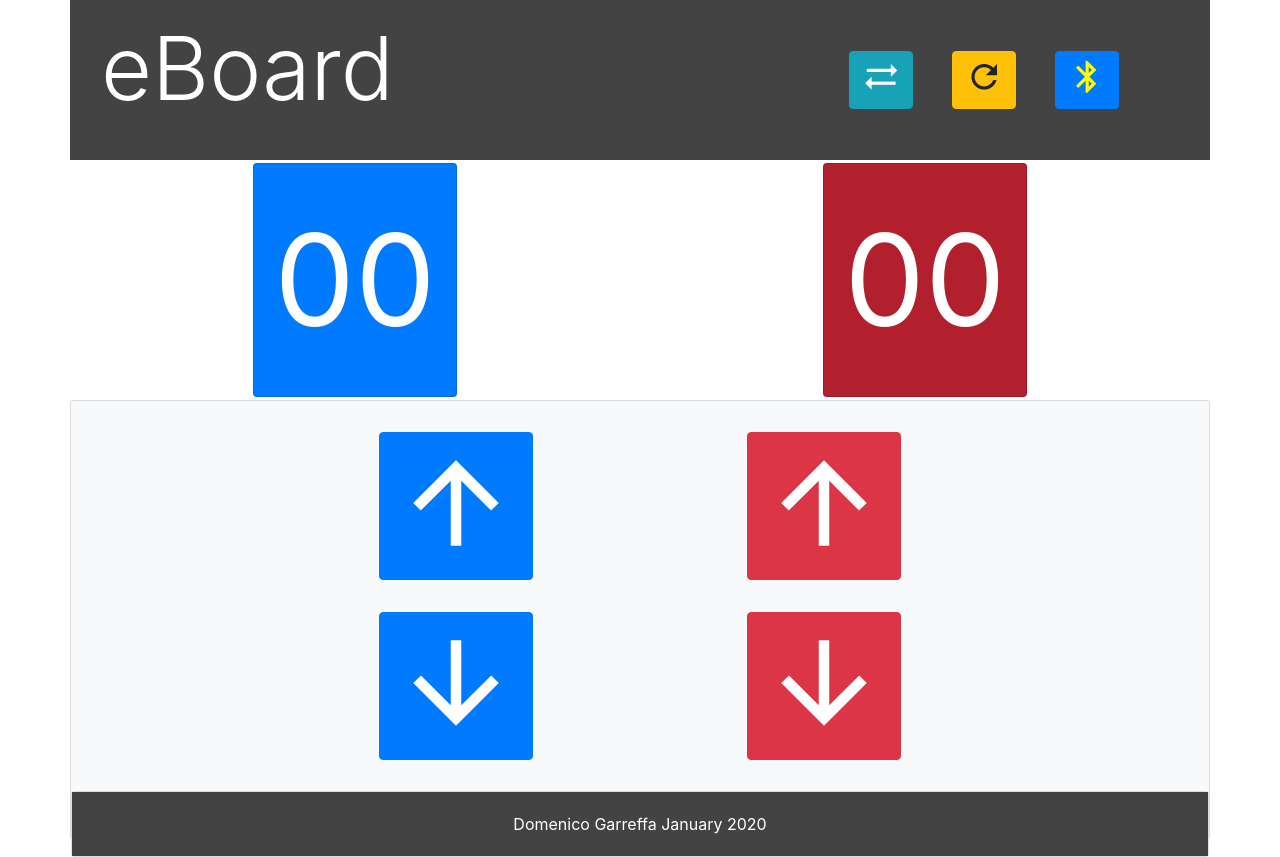
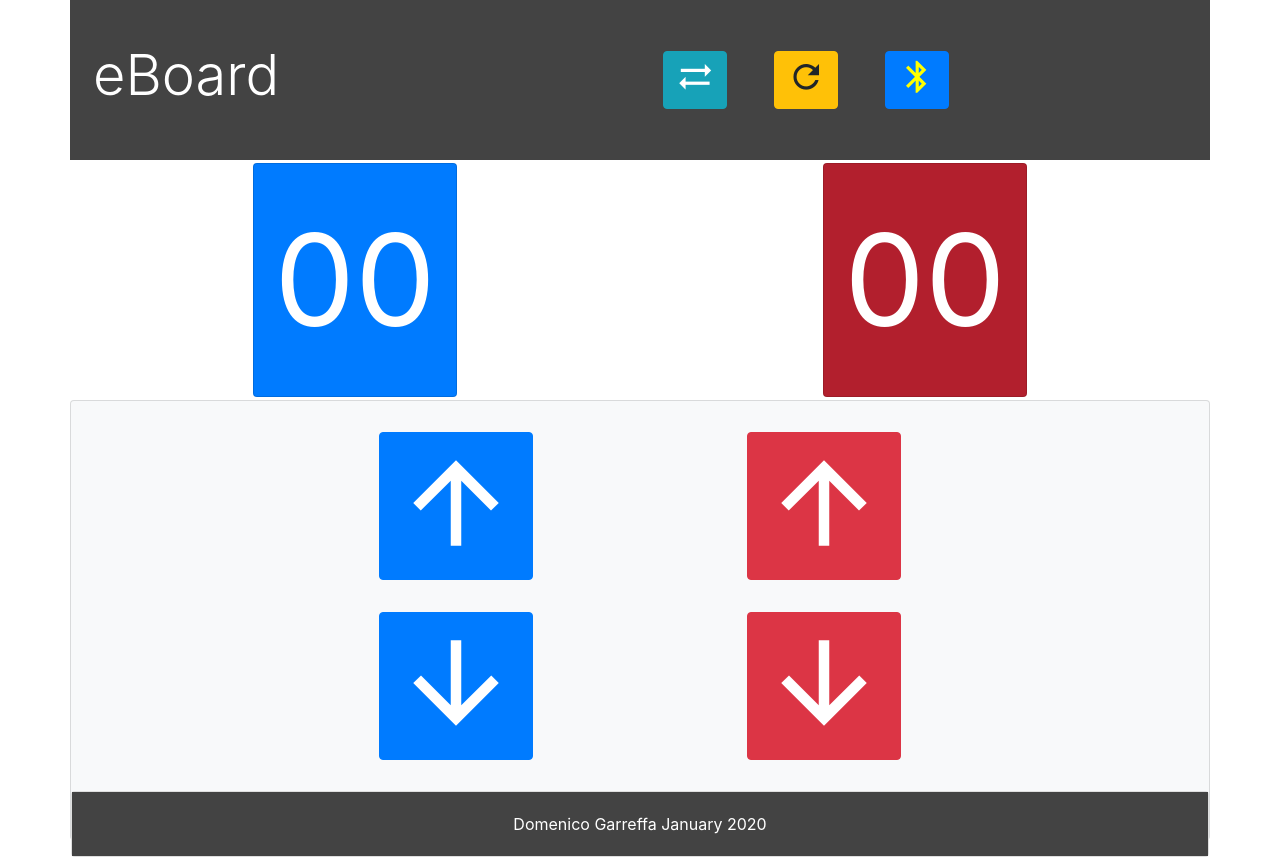
Before and after one commit to domgarr/eboard, an Angular app: page / in a window 1280 px wide. Built offline with nearby package versions, Linux system fonts and the light colour scheme.

Commit message:
adjusted title size and remove zooming

```diff
--- a/src/app/app.component.css
+++ b/src/app/app.component.css
@@ -9,6 +9,8 @@
     background-color: #434343;
 
 }
+
+
 
 .footer {
   height:10%;
@@ -32,8 +34,8 @@
 }
 
 .scaleButton {
-    font-size:10vh;
-    font-size:10vw;
+    font-size:20vh;
+    font-size:20vw;
 }
 
 .scale-icon-in-header {
@@ -55,7 +57,6 @@
 .score-text{
   font-size:10vh;
   font-size:10vw;
-
 }
 
 .blueScorePanel {
--- a/src/app/app.component.html
+++ b/src/app/app.component.html
@@ -2,18 +2,19 @@
 
 <div class="container main-wrapper">
     <div class ="row header">
-      <div class="col-8">
-        <h1 class="display-2 text-white ml-3 mt-3"> eBoard </h1>
+      <div class="col-6 d-flex align-self-center">
+        <h1 class="display-4 text-white ml-2"> eBoard </h1>
       </div>
-      <div class="col-1 m-1 d-flex align-self-center" > <button id="swappedButton" type="button" class="btn btn-info" (click)="swap()"><i class="material-icons scale-icon-in-header">sync_alt</i></button></div>
-      <div class="col-1 m-1 d-flex align-self-center" > <button id="resetButton" type="button" class="btn btn-warning" (click)="resetScore()"><i class="material-icons scale-icon-in-header">refresh</i></button></div>
-      <div class="col-1 m-1 d-flex align-self-center" >
+      <div class="col-1 m-2 d-flex align-self-center" > <button id="swappedButton" type="button" class="btn btn-info" (click)="swap()"><i class="material-icons scale-icon-in-header">sync_alt</i></button></div>
+      <div class="col-1 m-2 d-flex align-self-center" > <button id="resetButton" type="button" class="btn btn-warning" (click)="resetScore()"><i class="material-icons scale-icon-in-header">refresh</i></button></div>
+      <div class="col-1 m-2 d-flex align-self-center" >
         <button type="button" class="btn btn-primary" data-toggle="modal" data-target="#bteOptionModal" (click)="openModal()">
           <i *ngIf="!connecting" #bteIcon class="material-icons scale-icon-in-header bte-disconnected">bluetooth</i>
           <div *ngIf="connecting" class="spinner-border text-warning scale-spinner" role="status">
             <span class="sr-only ">Loading...</span>
           </div>
-        </button></div>
+        </button>
+      </div>
     </div>
       <div *ngIf="swapped" class="row scoreboard" >
            <div class = "col-6 d-flex justify-content-center align-self-center ">
--- a/src/index.html
+++ b/src/index.html
@@ -4,7 +4,7 @@
   <meta charset="utf-8">
   <title>eBoard</title>
   <base href="/">
-  <meta name="viewport" content="width=device-width, initial-scale=1">
+  <meta name="viewport" content="width=device-width, initial-scale=1, maximum-scale=1, user-scalable=no">
   <link href="https://fonts.googleapis.com/icon?family=Material+Icons" rel="stylesheet">
 </head>
 <body>
```
Also changed, not shown: 4 other files (tests, documents, lock files or other folders).
